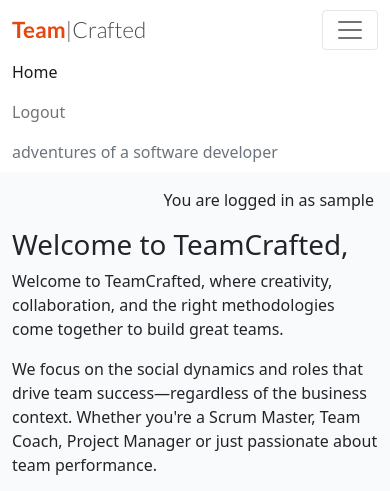
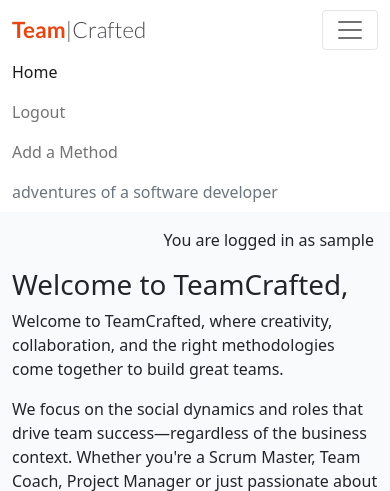
Before and after one commit to Fl0W97/ci-p4-methods-library, a Django app: page / in a window 390 px wide, after a click that opens the changed part. Shown: the top 491 px of the page. Run offline with Django 4.2, Linux system fonts and the light colour scheme; the visitor is signed in with stand-in values (Sample User, id 1); data that the repository does not hold is empty.

Commit message:
add method_creation.html, adjust forms.py, views.py, urls.py

```diff
--- a/methods_library/settings.py
+++ b/methods_library/settings.py
@@ -29,7 +29,7 @@ TEMPLATES_DIR = os.path.join(BASE_DIR, 'templates')
 SECRET_KEY = os.environ.get('SECRET_KEY')
 
 # SECURITY WARNING: don't run with debug turned on in production!
-DEBUG = True
+DEBUG = False
 
 ALLOWED_HOSTS = ['8000-fl0w97-cip4methodslibra-36pag9fwswb.ws.codeinstitute-ide.net',
                 '.herokuapp.com']
--- a/templates/base.html
+++ b/templates/base.html
@@ -44,11 +44,14 @@
                 <ul class="navbar-nav me-auto mb-2 mb-lg-0">
                     <li class="nav-item">
                         <a class="nav-link {% if request.path == home_url %}active{% endif %}" aria-current="page"
-                            href="#">Home</a>
+                            href="{% url 'home' %}">Home</a>
                     </li>
                     {% if user.is_authenticated %}
                     <li class="nav-item">
                         <a class="nav-link {% if request.path == logout_url %}active{% endif %}" aria-current="page" href="{% url 'account_logout' %}">Logout</a>
+                    </li>
+                    <li class="nav-item">
+                        <a class="nav-link {% if request.path == method_creation_url %}active{% endif %}" aria-current="page" href="{% url 'method_creation' %}">Add a Method</a>
                     </li>
                     {% else %}
                     <li class="nav-item">
--- a/view_methods/urls.py
+++ b/view_methods/urls.py
@@ -1,9 +1,10 @@
 from . import views
 from django.urls import path
-from .views import MethodList, method_page
+from .views import MethodList, method_page, method_create
 
 urlpatterns = [
     path('', views.MethodList.as_view(), name='home'),
+    path('create/', method_create, name='method_creation'),
     path('<slug:slug>/', views.method_page, name='method_page'),
     path('<slug:slug>/edit_comment/<int:comment_id>',
          views.comment_edit, name='comment_edit'),
--- a/view_methods/views.py
+++ b/view_methods/views.py
@@ -3,7 +3,7 @@ from django.views import generic
 from django.contrib import messages
 from django.http import HttpResponseRedirect
 from .models import Method, Comment, Like
-from .forms import CommentForm
+from .forms import CommentForm, MethodForm
 
 
 # Create your views here.
@@ -78,7 +78,7 @@ def method_page(request, slug):
             messages.add_message(
                 request, messages.SUCCESS,
                 'Your comment has been submitted and is pending approval'
-    )
+            )
 
     comment_form = CommentForm()
 
@@ -132,3 +132,62 @@ def comment_delete(request, slug, comment_id):
         messages.add_message(request, messages.ERROR, 'You can only delete your own comments.')
 
     return HttpResponseRedirect(reverse('method_page', args=[slug]))
+
+
+# Handle method creation and submission
+def method_create(request):
+
+    if not request.user.is_authenticated:
+        # If the user is not authenticated, redirect them to the login page
+        messages.add_message(request, messages.ERROR, 'You must be logged in to create a method.')
+        return HttpResponseRedirect(reverse('home'))
+
+    if request.method == "POST":
+        method_form = MethodForm(request.POST)
+        # Check authentification
+        if method_form.is_valid():
+            method = method_form.save(commit=False)
+            method.author = request.user    # Link method to the current user
+            method.save()
+
+            messages.add_message(
+                request, messages.SUCCESS,
+                'Your method has been submitted and is pending approval')
+
+            # Redirect to the method list page or another page after successful submission
+            return HttpResponseRedirect(reverse('home'))
+
+    else:
+        method_form = MethodForm()     # Instantiate a blank form if it's a GET request
+
+    return render(
+        request,
+        'view_methods/method_creation.html',  # Template where the form will be rendered
+        {'method_form': method_form}
+    )
+
+
+"""
+def method_edit(request):
+    """
+
+"""
+    view to edit methods
+
+    if request.method == "POST":
+
+        queryset = Method.objects.filter(status=1)
+        method = get_object_or_404(queryset, slug=slug)
+        method = get_object_or_404(Method, pk=method_id)
+        method_form = MethodForm(data=request.POST, instance=method)
+
+        if method_form.is_valid() and method.author == request.user:
+            method = method_form.save(commit=False)
+            method.method = method
+            method.approved = False
+            method.save()
+            messages.add_message(request, messages.SUCCESS, 'Method is updated')
+        else:
+            messages.add_message(request, messages.ERROR, 'Error updating method!')
+
+    return HttpResponseRedirect(reverse('method_page', args=[slug])) """
```
Also changed, not shown: view_methods/forms.py (+31 -0 lines), view_methods/templates/view_methods/method_creation.html (added, +72 -0 lines), README2.md.
